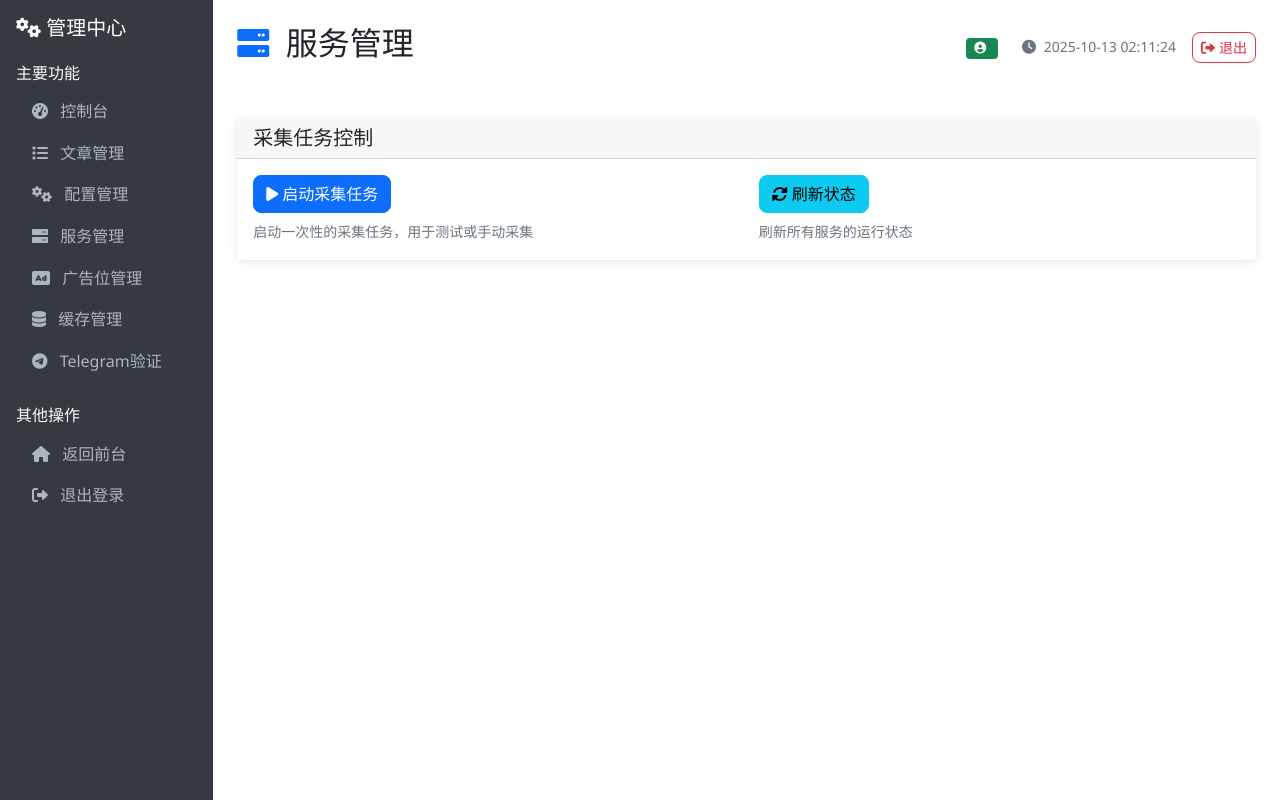
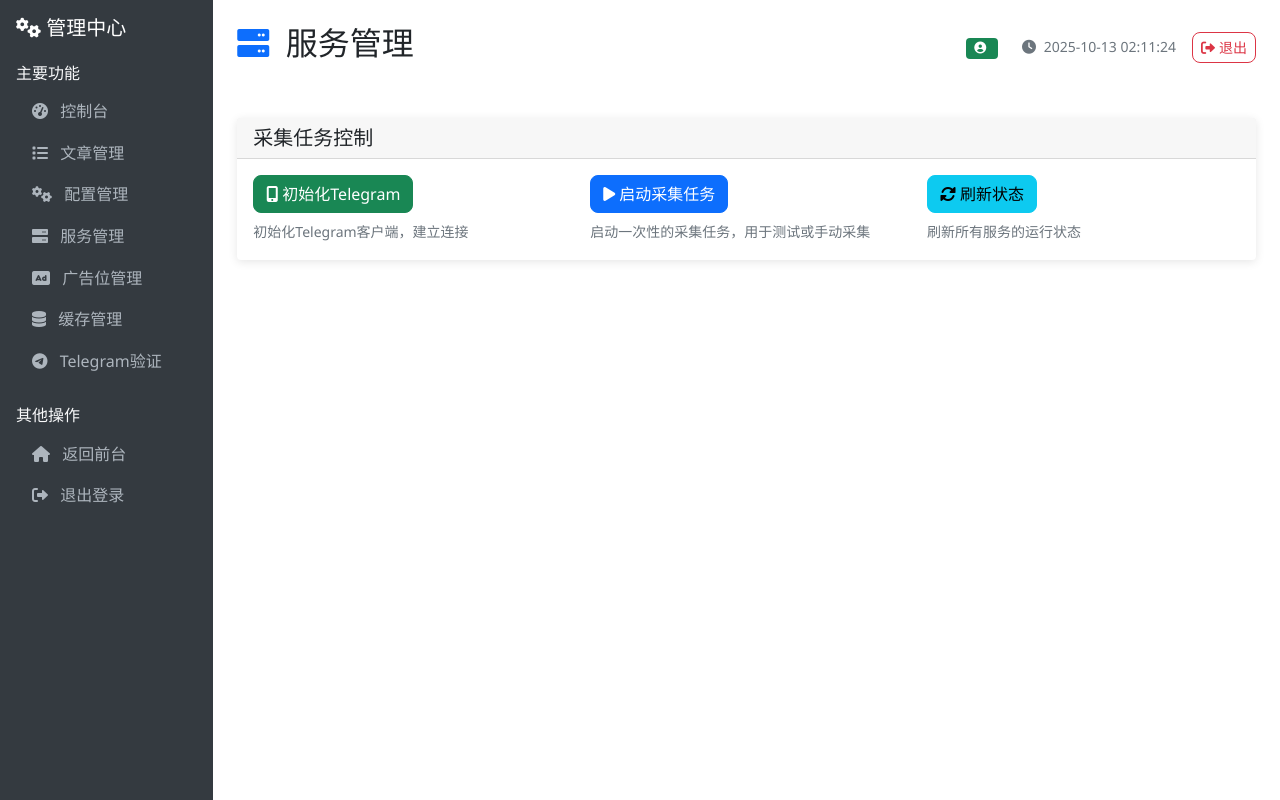
Before and after one commit to cecdat/tg2emall, a Flask app: template services/frontend/templates/admin_services.html in a window 1280 px wide. Run offline with Flask 3, Linux system fonts and the light colour scheme; the template is opened without the code that fills it, so the values that code supplies are empty; data comes from the database, SQL or seed files in the repository; some libraries are stand-ins or nearby versions.

Commit message:
修复管理后台页面显示和功能问题
配置管理页面优化：
- 修复label标签乱码问题，使用config_key生成显示名称
- 采用下划线转空格并首字母大写的格式

服务管理页面优化：
- 统一状态颜色显示：running/运行中=绿色，error/错误=红色，其他=黄色
- 修复mysql和frontend服务PID显示问题，未获取到PID时显示'未知'
- 优化按钮禁用状态判断，支持多种状态格式

采集任务控制优化：
- 添加Telegram客户端初始化功能
- 新增初始化Telegram按钮和对应的API路由
- 优化采集任务控制布局，分为三个功能区域
- 所有操作使用SweetAlert2美化弹窗

```diff
--- a/services/frontend/app.py
+++ b/services/frontend/app.py
@@ -1505,6 +1505,49 @@ def admin_scrape_task_start(service_name):
         logger.error(f"启动采集任务失败: {e}")
         return jsonify({'success': False, 'message': f'启动采集任务失败: {str(e)}'}), 500
 
+@app.route('/admin/services/<service_name>/telegram/init', methods=['POST'])
+@login_required
+def admin_telegram_init(service_name):
+    """初始化Telegram客户端"""
+    try:
+        # 只允许采集服务调用
+        if service_name not in ['scraper', 'scraper-management', 'scraper-service']:
+            return jsonify({'success': False, 'message': '此操作仅适用于采集服务'}), 400
+
+        # 调用采集管理服务的Telegram初始化API
+        import requests
+        init_url = 'http://tg2em-scrape:2003/api/telegram/init'
+
+        try:
+            response = requests.post(init_url, timeout=60)
+            result = response.json()
+
+            if result.get('success'):
+                return jsonify({
+                    'success': True,
+                    'message': result.get('message', 'Telegram客户端初始化成功')
+                })
+            else:
+                return jsonify({
+                    'success': False,
+                    'message': result.get('message', 'Telegram客户端初始化失败')
+                })
+
+        except requests.exceptions.ConnectionError:
+            return jsonify({
+                'success': False,
+                'message': '无法连接到采集服务，请先启动采集服务'
+            }), 500
+        except requests.exceptions.Timeout:
+            return jsonify({
+                'success': False,
+                'message': 'Telegram客户端初始化超时，请检查网络连接'
+            }), 500
+
+    except Exception as e:
+        logger.error(f"初始化Telegram客户端失败: {e}")
+        return jsonify({'success': False, 'message': f'初始化失败: {str(e)}'}), 500
+
 @app.route('/admin/services/<service_name>/status', methods=['GET'])
 @login_required
 def admin_service_status(service_name):
--- a/services/frontend/templates/admin_config.html
+++ b/services/frontend/templates/admin_config.html
@@ -70,7 +70,7 @@
                                     <div class="config-item">
                                         <div class="config-key">{{ config.config_key }}</div>
                                         <label for="{{ config.config_key }}" class="form-label">
-                                            {{ config.description or config.config_key }}
+                                            {{ config.config_key|replace('_', ' ')|title }}
                                         </label>
 
                                         {% if config.config_type == 'boolean' %}
--- a/services/frontend/templates/admin_services.html
+++ b/services/frontend/templates/admin_services.html
@@ -13,8 +13,8 @@
                             <div class="card-body">
                                 <div class="d-flex justify-content-between align-items-start mb-3">
                                     <h6 class="card-title mb-0">{{ service.service_name }}</h6>
-                                    <span class="badge {% if service.status == '运行中' %}bg-success{% elif service.status == '已停止' %}bg-danger{% else %}bg-warning{% endif %}">
-                                        {{ service.status }}
+                                    <span class="badge {% if service.status == 'running' or service.status == '运行中' %}bg-success{% elif service.status == 'error' or service.status == '已停止' %}bg-danger{% else %}bg-warning{% endif %}">
+                                        {% if service.status == 'running' %}运行中{% elif service.status == 'error' %}错误{% elif service.status == 'stopped' %}已停止{% else %}未知{% endif %}
                                     </span>
                                 </div>
 
@@ -25,19 +25,17 @@
                                     </small>
                                 </div>
 
-                                {% if service.pid %}
                                 <div class="mb-3">
                                     <small class="text-muted">
                                         <i class="fas fa-cog me-1"></i>
-                                        PID: {{ service.pid }}
+                                        PID: {{ service.pid or '未知' }}
                                     </small>
                                 </div>
-                                {% endif %}
 
                                 <div class="btn-group w-100" role="group">
                                     <button class="btn btn-sm btn-success"
                                             onclick="startService('{{ service.service_name }}')"
-                                            {% if service.status == '运行中' %}disabled{% endif %}>
+                                            {% if service.status == 'running' or service.status == '运行中' %}disabled{% endif %}>
                                         <i class="fas fa-play me-1"></i>启动
                                     </button>
                                     <button class="btn btn-sm btn-warning"
@@ -46,7 +44,7 @@
                                     </button>
                                     <button class="btn btn-sm btn-danger"
                                             onclick="stopService('{{ service.service_name }}')"
-                                            {% if service.status == '已停止' %}disabled{% endif %}>
+                                            {% if service.status == 'stopped' or service.status == '已停止' %}disabled{% endif %}>
                                         <i class="fas fa-stop me-1"></i>停止
                                     </button>
                                 </div>
@@ -63,7 +61,15 @@
                     </div>
                     <div class="card-body">
                         <div class="row">
-                            <div class="col-md-6">
+                            <div class="col-md-4">
+                                <button class="btn btn-success" onclick="initTelegram()">
+                                    <i class="fas fa-mobile-alt me-1"></i>初始化Telegram
+                                </button>
+                                <small class="text-muted d-block mt-2">
+                                    初始化Telegram客户端，建立连接
+                                </small>
+                            </div>
+                            <div class="col-md-4">
                                 <button class="btn btn-primary" onclick="startScraping()">
                                     <i class="fas fa-play me-1"></i>启动采集任务
                                 </button>
@@ -71,7 +77,7 @@
                                     启动一次性的采集任务，用于测试或手动采集
                                 </small>
                             </div>
-                            <div class="col-md-6">
+                            <div class="col-md-4">
                                 <button class="btn btn-info" onclick="refreshServiceStatus()">
                                     <i class="fas fa-sync-alt me-1"></i>刷新状态
                                 </button>
@@ -355,6 +361,63 @@ function startScraping() {
     });
 }
 
+function initTelegram() {
+    Swal.fire({
+        title: '初始化Telegram客户端',
+        text: '确定要初始化Telegram客户端吗？这将建立与Telegram的连接。',
+        icon: 'question',
+        showCancelButton: true,
+        confirmButtonText: '确定初始化',
+        cancelButtonText: '取消',
+        confirmButtonColor: '#28a745'
+    }).then((result) => {
+        if (result.isConfirmed) {
+            // 显示加载状态
+            Swal.fire({
+                title: '正在初始化Telegram客户端...',
+                text: '请稍候，这可能需要一些时间',
+                allowOutsideClick: false,
+                didOpen: () => {
+                    Swal.showLoading();
+                }
+            });
+
+            // 调用Telegram初始化API
+            fetch('/admin/services/scraper/telegram/init', {
+                method: 'POST',
+                headers: {
+                    'Content-Type': 'application/json',
+                }
+            })
+            .then(response => response.json())
+            .then(data => {
+                if (data.success) {
+                    Swal.fire({
+                        icon: 'success',
+                        title: '初始化成功',
+                        text: data.message,
+                        timer: 3000
+                    });
+                } else {
+                    Swal.fire({
+                        icon: 'error',
+                        title: '初始化失败',
+                        text: data.message
+                    });
+                }
+            })
+            .catch(error => {
+                console.error('Error:', error);
+                Swal.fire({
+                    icon: 'error',
+                    title: '初始化失败',
+                    text: '网络错误，请重试'
+                });
+            });
+        }
+    });
+}
+
 function refreshServiceStatus() {
     location.reload();
 }
```
